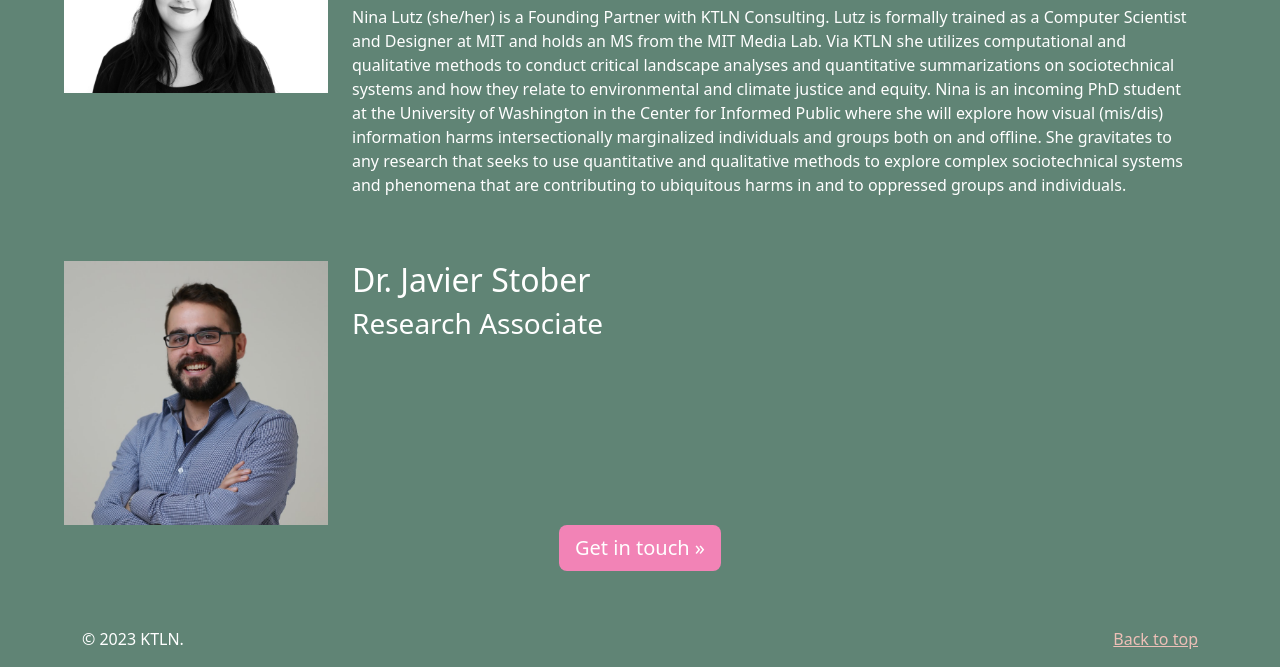
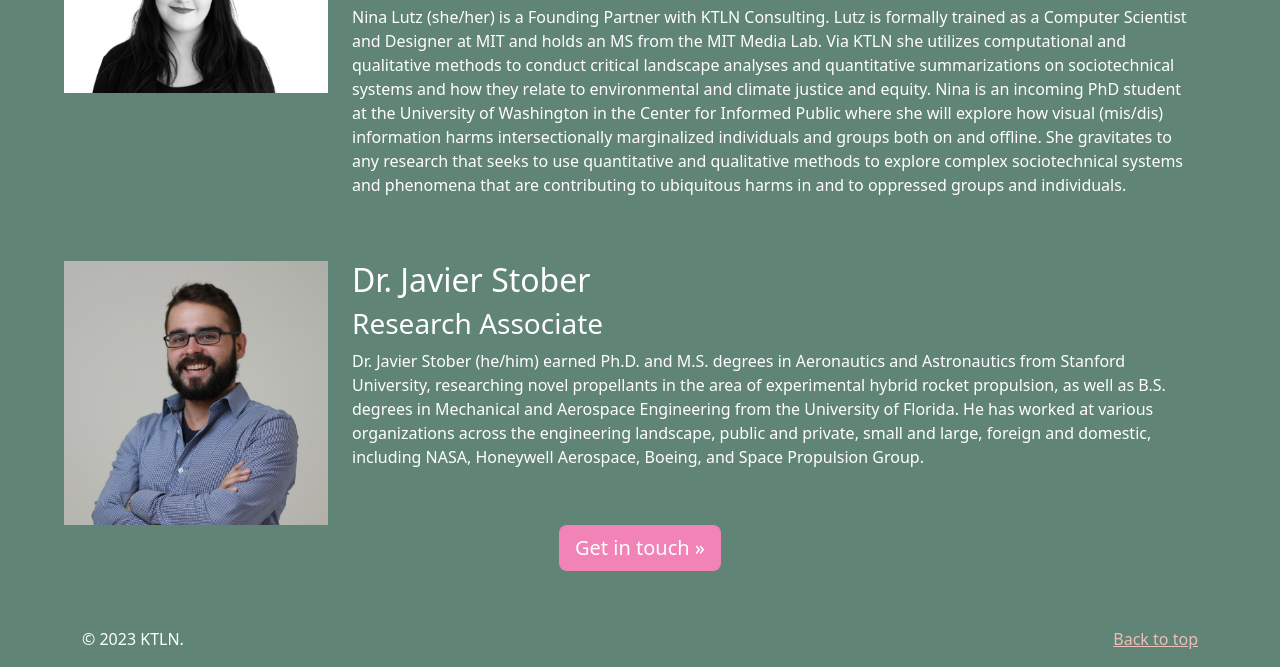
Before and after one commit to ninalutz/KTLN, a plain HTML site: page team.html in a window 1280 px wide. Shown: the part 715-1382 px from the top of the page. Drawn offline with nearby package versions, Linux system fonts and the light colour scheme.

Commit message:
add jav bio

```diff
--- a/team.html
+++ b/team.html
@@ -91,8 +91,8 @@
 
           <h2>Dr. Javier Stober</h2>
           <h3>Research Associate</h3>
-<!--           <p>Dr. Javier Stober (he/him) earned Ph.D. and M.S. degrees in Aeronautics and Astronautics from Stanford University, researching novel propellants in the area of experimental hybrid rocket propulsion, as well as B.S. degrees in Mechanical and Aerospace Engineering from the University of Florida.  He has worked at various organizations across the engineering landscape, public and private, small and large, foreign and domestic, including NASA, Honeywell Aerospace, Boeing, and Space Propulsion Group.</p>
- -->        </div><!-- /.col-lg-4 -->
+          <p>Dr. Javier Stober (he/him) earned Ph.D. and M.S. degrees in Aeronautics and Astronautics from Stanford University, researching novel propellants in the area of experimental hybrid rocket propulsion, as well as B.S. degrees in Mechanical and Aerospace Engineering from the University of Florida.  He has worked at various organizations across the engineering landscape, public and private, small and large, foreign and domestic, including NASA, Honeywell Aerospace, Boeing, and Space Propulsion Group.</p>
+        </div><!-- /.col-lg-4 -->
       </div>
   </div>
 
```
